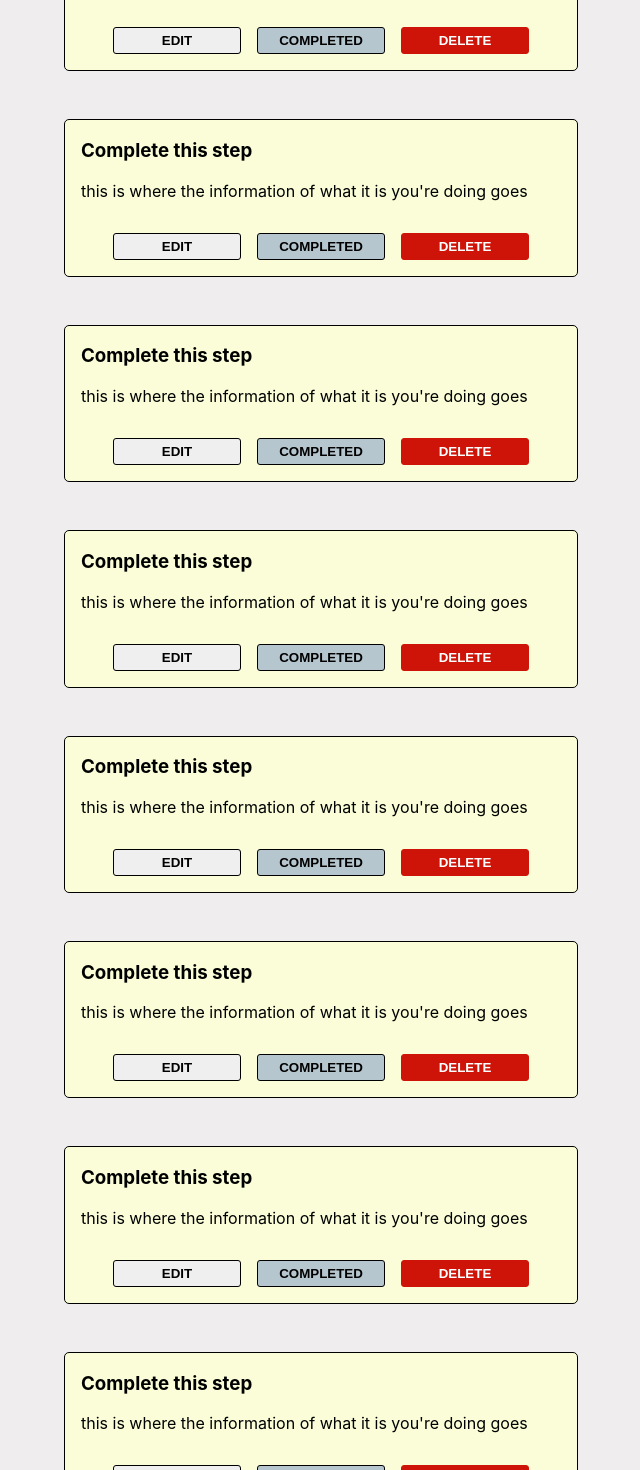
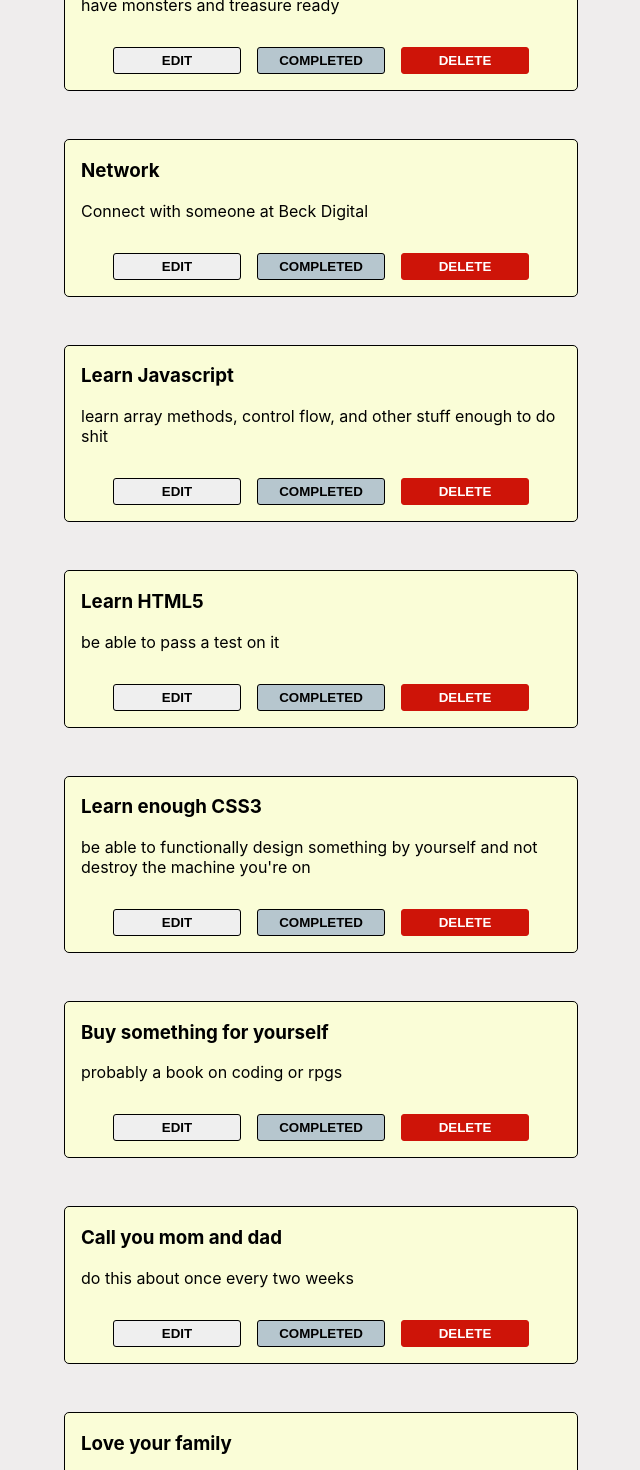
Before and after one commit to Tasups/Daily-Todo, a React (Create React App) app: page / in a window 1280 px wide. Shown: the part 900-2370 px from the top of the page, without its empty margins (319-959 px from the left). Built offline with nearby package versions, Linux system fonts and the light colour scheme.

Commit message:
added some data to task_data.js

```diff
--- a/src/task_data.js
+++ b/src/task_data.js
@@ -3,7 +3,7 @@ const DATA = [
     id: 1,
     key: 1,
     title: "Complete this App",
-    desc: "this is where the information of what it is you're doing goes",
+    desc: "figure out what to do next and put it in this app",
     completed: false
   },
   {
@@ -15,58 +15,58 @@ const DATA = [
   },
   {
     id: 3,
-    key: 1,
-    title: "Complete this step",
-    desc: "this is where the information of what it is you're doing goes",
+    key: 3,
+    title: "Prep for Roleplay Friday",
+    desc: "PCs review, Likely Scenes review, map for vtt, make sure to have monsters and treasure ready",
     completed: false
   },
   {
-    id: 1,
-    key: 1,
-    title: "Complete this step",
-    desc: "this is where the information of what it is you're doing goes",
+    id: 4,
+    key: 4,
+    title: "Network",
+    desc: "Connect with someone at Beck Digital",
     completed: false
   },
   {
-    id: 1,
-    key: 1,
-    title: "Complete this step",
-    desc: "this is where the information of what it is you're doing goes",
+    id: 5,
+    key: 5,
+    title: "Learn Javascript",
+    desc: "learn array methods, control flow, and other stuff enough to do shit",
+    completed: true
+  },
+  {
+    id: 6,
+    key: 6,
+    title: "Learn HTML5",
+    desc: "be able to pass a test on it",
+    completed: true
+  },
+  {
+    id: 7,
+    key: 7,
+    title: "Learn enough CSS3",
+    desc: "be able to functionally design something by yourself and not destroy the machine you're on",
+    completed: true
+  },
+  {
+    id: 8,
+    key: 8,
+    title: "Buy something for yourself",
+    desc: "probably a book on coding or rpgs",
     completed: false
   },
   {
-    id: 1,
-    key: 1,
-    title: "Complete this step",
-    desc: "this is where the information of what it is you're doing goes",
+    id: 9,
+    key: 9,
+    title: "Call you mom and dad",
+    desc: "do this about once every two weeks",
     completed: false
   },
   {
-    id: 1,
-    key: 1,
-    title: "Complete this step",
-    desc: "this is where the information of what it is you're doing goes",
-    completed: false
-  },
-  {
-    id: 1,
-    key: 1,
-    title: "Complete this step",
-    desc: "this is where the information of what it is you're doing goes",
-    completed: false
-  },
-  {
-    id: 1,
-    key: 1,
-    title: "Complete this step",
-    desc: "this is where the information of what it is you're doing goes",
-    completed: false
-  },
-  {
-    id: 1,
-    key: 1,
-    title: "Complete this step",
-    desc: "this is where the information of what it is you're doing goes",
+    id: 10,
+    key: 10,
+    title: "Love your family",
+    desc: "Spend time with your family, kids and wife mainly. Kiss the kidies. Play games with them. Fuck Anna at least a few times a month.",
     completed: false
   }
 ];
```
